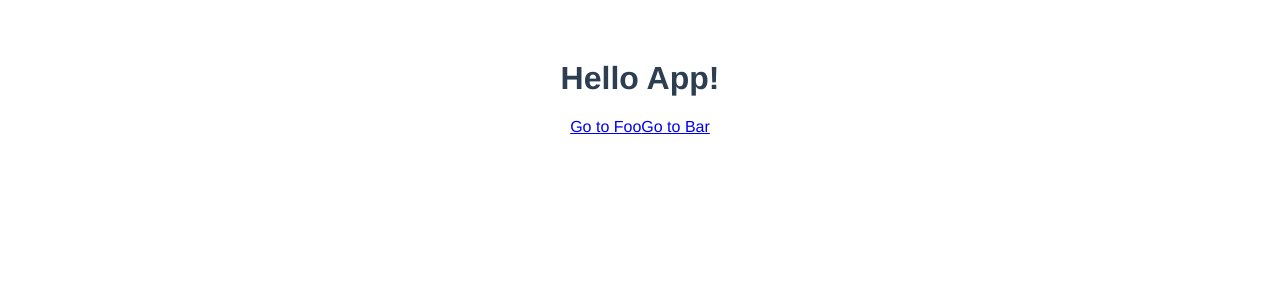
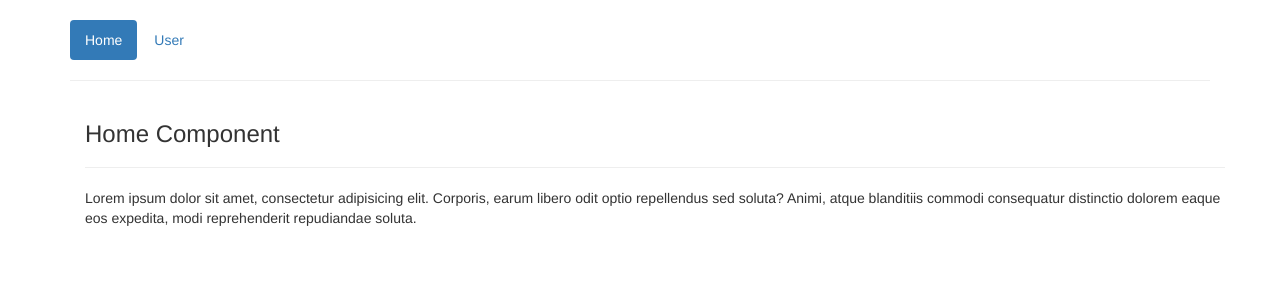
Before and after one commit to Yemre-karakuzu/RouterExample, a Vue app: page / in a window 1280 px wide. Shown: the top 300 px of the page. Built offline with nearby package versions, Linux system fonts and the light colour scheme.

Commit message:
router-link

```diff
--- a/public/index.html
+++ b/public/index.html
@@ -4,6 +4,7 @@
     <meta charset="utf-8">
     <meta http-equiv="X-UA-Compatible" content="IE=edge">
     <meta name="viewport" content="width=device-width,initial-scale=1.0">
+    <link rel="stylesheet" href="https://maxcdn.bootstrapcdn.com/bootstrap/3.3.7/css/bootstrap.min.css" integrity="sha384-BVYiiSIFeK1dGmJRAkycuHAHRg32OmUcww7on3RYdg4Va+PmSTsz/K68vbdEjh4u" crossorigin="anonymous">
     <link rel="icon" href="<%= BASE_URL %>favicon.ico">
     <title><%= htmlWebpackPlugin.options.title %></title>
   </head>
--- a/src/App.vue
+++ b/src/App.vue
@@ -1,38 +1,25 @@
 <template>
-  <div id="app">
-  <h1>Hello App!</h1>
-  <p>
-    <router-link to="/foo">Go to Foo</router-link>
-    <router-link to="/bar">Go to Bar</router-link>
-  </p>
-  <router-view></router-view>
+<div class="container">
+  <div class="row">
+    <div class="col-md-12">
+      <br>
+      <Header></Header>
+      <hr>
+      <router-view></router-view>
+    </div>
+  </div>
 </div>
 </template>
 
 <script>
+import Header from "./components/Header"
 export default {
-  name: 'App',
-  computed: {
-    username() {
-      return this.$route.params.username
-    }
-  },
-  methods: {
-    goBack() {
-      window.history.length > 1 ? this.$router.go(-1) : this.$router.push('/')
-    }
+  components:{
+    Header,
   }
 }
 </script>
 
 <style>
 
-#app {
-  font-family: Avenir, Helvetica, Arial, sans-serif;
-  -webkit-font-smoothing: antialiased;
-  -moz-osx-font-smoothing: grayscale;
-  text-align: center;
-  color: #2c3e50;
-  margin-top: 60px;
-}
 </style>
--- /dev/null
+++ b/src/components/Header.vue
@@ -0,0 +1,20 @@
+<template>
+<ul class="nav nav-pills">
+    <router-link tag="li" to="/" exact active-class="active">
+        <a>Home</a>
+    </router-link>
+    <router-link tag="li" to="/user" exact active-class="active">
+        <a>User</a>
+    </router-link>
+</ul>
+</template>
+
+<script>
+export default {
+
+}
+</script>
+
+<style>
+
+</style>
--- a/src/components/HelloWorld.vue
+++ /dev/null
@@ -1,58 +0,0 @@
-<template>
-  <div class="hello">
-    <h1>{{ msg }}</h1>
-    <p>
-      For a guide and recipes on how to configure / customize this project,<br>
-      check out the
-      <a href="https://cli.vuejs.org" target="_blank" rel="noopener">vue-cli documentation</a>.
-    </p>
-    <h3>Installed CLI Plugins</h3>
-    <ul>
-      <li><a href="https://github.com/vuejs/vue-cli/tree/dev/packages/%40vue/cli-plugin-babel" target="_blank" rel="noopener">babel</a></li>
-      <li><a href="https://github.com/vuejs/vue-cli/tree/dev/packages/%40vue/cli-plugin-eslint" target="_blank" rel="noopener">eslint</a></li>
-    </ul>
-    <h3>Essential Links</h3>
-    <ul>
-      <li><a href="https://vuejs.org" target="_blank" rel="noopener">Core Docs</a></li>
-      <li><a href="https://forum.vuejs.org" target="_blank" rel="noopener">Forum</a></li>
-      <li><a href="https://chat.vuejs.org" target="_blank" rel="noopener">Community Chat</a></li>
-      <li><a href="https://twitter.com/vuejs" target="_blank" rel="noopener">Twitter</a></li>
-      <li><a href="https://news.vuejs.org" target="_blank" rel="noopener">News</a></li>
-    </ul>
-    <h3>Ecosystem</h3>
-    <ul>
-      <li><a href="https://router.vuejs.org" target="_blank" rel="noopener">vue-router</a></li>
-      <li><a href="https://vuex.vuejs.org" target="_blank" rel="noopener">vuex</a></li>
-      <li><a href="https://github.com/vuejs/vue-devtools#vue-devtools" target="_blank" rel="noopener">vue-devtools</a></li>
-      <li><a href="https://vue-loader.vuejs.org" target="_blank" rel="noopener">vue-loader</a></li>
-      <li><a href="https://github.com/vuejs/awesome-vue" target="_blank" rel="noopener">awesome-vue</a></li>
-    </ul>
-  </div>
-</template>
-
-<script>
-export default {
-  name: 'HelloWorld',
-  props: {
-    msg: String
-  }
-}
-</script>
-
-<!-- Add "scoped" attribute to limit CSS to this component only -->
-<style scoped>
-h3 {
-  margin: 40px 0 0;
-}
-ul {
-  list-style-type: none;
-  padding: 0;
-}
-li {
-  display: inline-block;
-  margin: 0 10px;
-}
-a {
-  color: #42b983;
-}
-</style>
--- /dev/null
+++ b/src/components/Home.vue
@@ -0,0 +1,14 @@
+<template>
+  <div class="container">
+    <h3>Home Component</h3>
+    <hr>
+    <p>
+      Lorem ipsum dolor sit amet, consectetur adipisicing elit. Corporis, earum libero odit optio repellendus sed
+      soluta? Animi, atque blanditiis commodi consequatur distinctio dolorem eaque eos expedita, modi reprehenderit
+      repudiandae soluta.
+    </p>
+  </div>
+</template>
+<script>
+  export default {}
+</script>
--- /dev/null
+++ b/src/components/User.vue
@@ -0,0 +1,14 @@
+<template>
+  <div class="container">
+    <h3>User Component</h3>
+    <hr>
+    <p>
+      Lorem ipsum dolor sit amet, consectetur adipisicing elit. Corporis, earum libero odit optio repellendus sed
+      soluta? Animi, atque blanditiis commodi consequatur distinctio dolorem eaque eos expedita, modi reprehenderit
+      repudiandae soluta.
+    </p>
+  </div>
+</template>
+<script>
+  export default {}
+</script>
--- a/src/main.js
+++ b/src/main.js
@@ -1,20 +1,13 @@
 import Vue from 'vue'
 import App from './App.vue'
 import VueRouter from 'vue-router'
+import {routes} from "./router/router"
 
 Vue.use(VueRouter)
 
-const Foo = { template: '<div>foo</div>' }
-const Bar = { template: '<div>bar</div>' }
-const routes = [
-  { path: '/foo', component: Foo },
-  { path: '/bar', component: Bar }
-]
-const router = new VueRouter({
+const router =new VueRouter({
   routes
-})
-
-Vue.config.productionTip = false
+});
 
 new Vue({
   router,
--- /dev/null
+++ b/src/router/router.js
@@ -0,0 +1,7 @@
+import Home from "../components/Home"
+import User from "../components/User"
+
+export const routes=[
+    {path:'/',component :Home},
+    {path:'/user',component :User}
+];
```
Also changed, not shown: src/components/UserDetail.vue (added, +19 -0 lines), src/components/UserEdit.vue (added, +14 -0 lines), src/components/UserStart.vue (added, +14 -0 lines).
